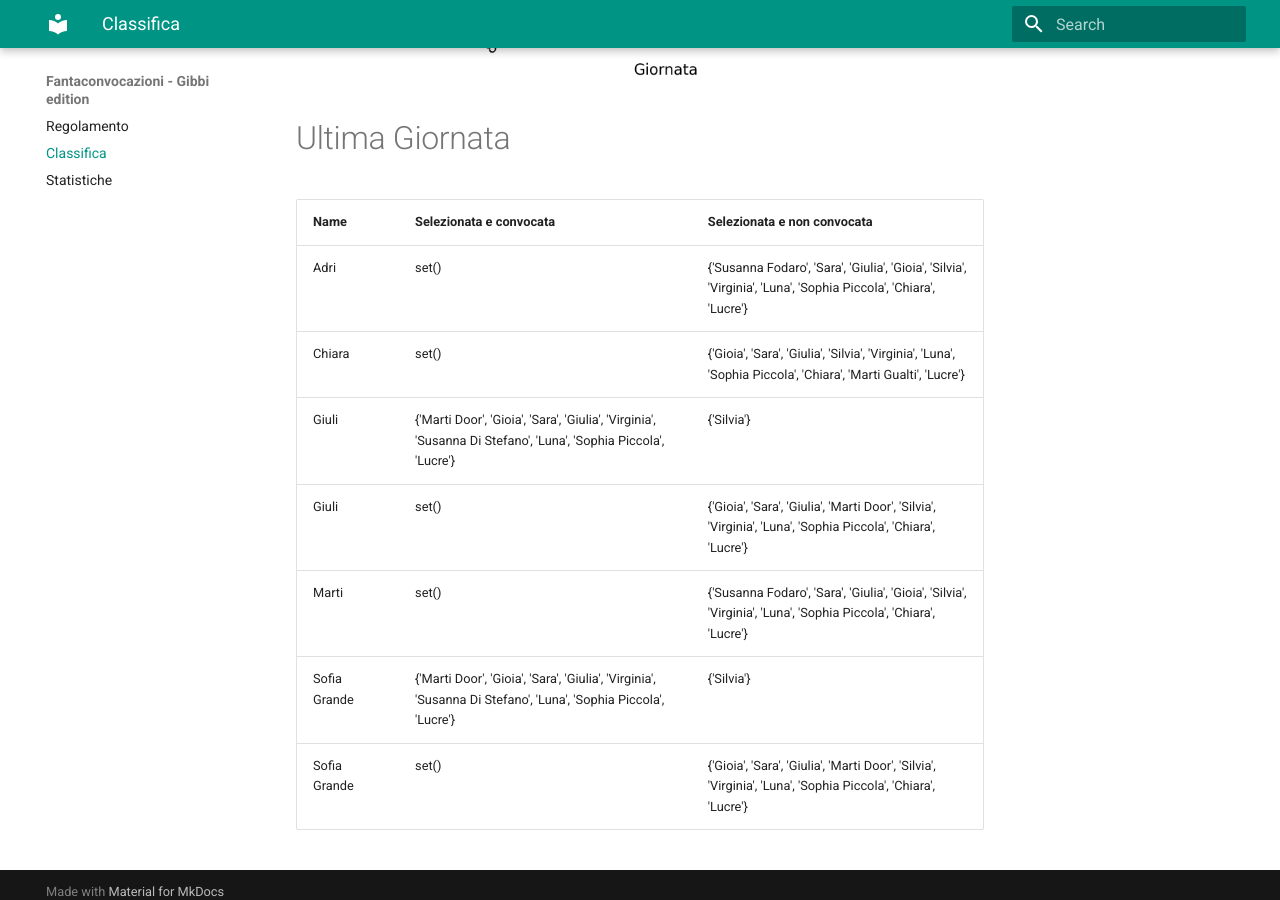
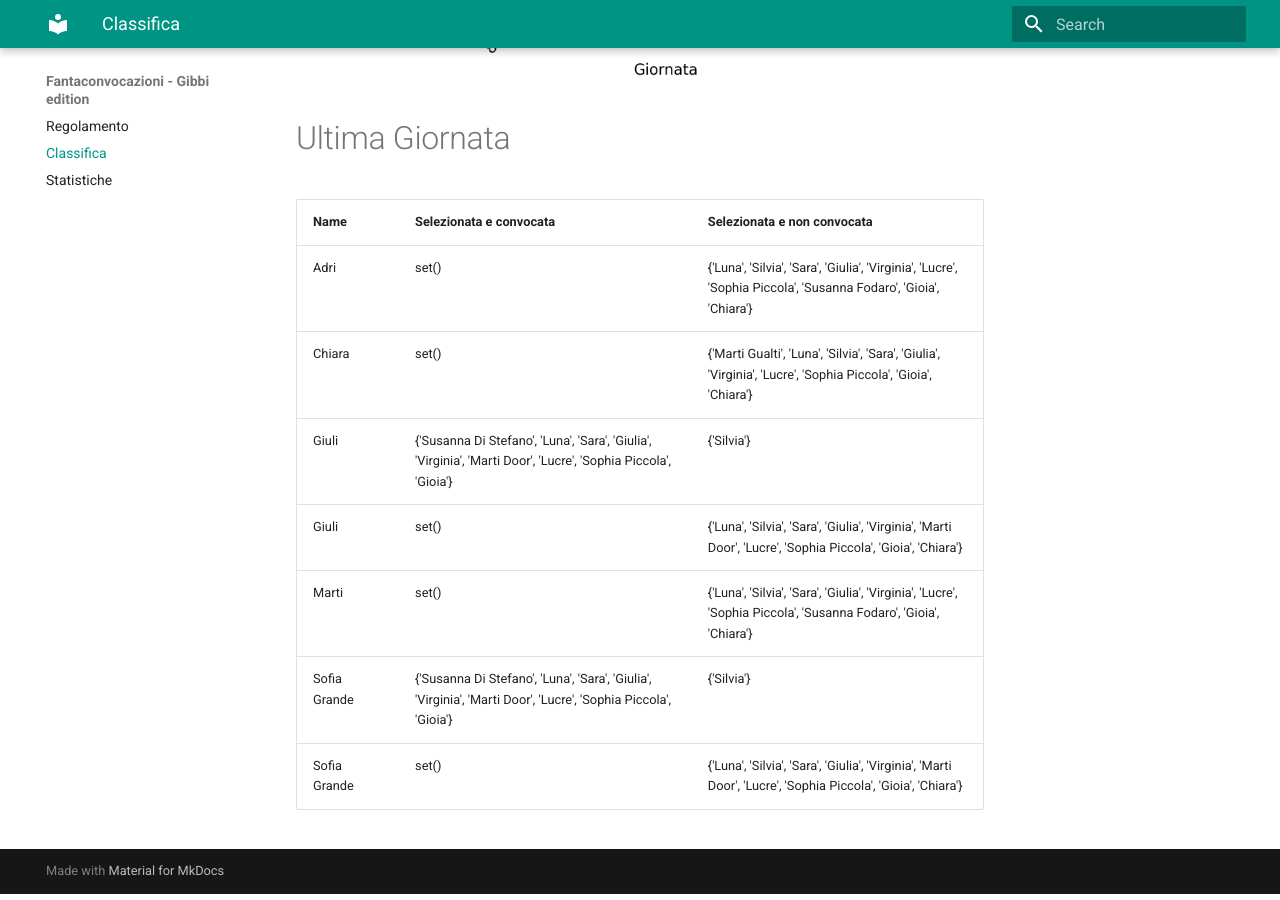
Before and after one commit to martinig94/fantagibbi, an MkDocs documentation site: the page built from docs/Classifica.md, in a window 1280 px wide and 900 px high, scrolled down 1030 px. Built offline with MkDocs 1.6.1 and Material for MkDocs 9.7.7, drawn with Linux system fonts in a browser that asks for light colours.

Commit message:
Auto-update from main.py

```diff
--- a/docs/Classifica.md
+++ b/docs/Classifica.md
@@ -18,11 +18,11 @@
 <!-- START_TABLE CORRECT -->
 | Name         | Selezionata e convocata                                                                                        | Selezionata e non convocata                                                                                      |
 |:-------------|:---------------------------------------------------------------------------------------------------------------|:-----------------------------------------------------------------------------------------------------------------|
-| Adri         | set()                                                                                                          | {'Susanna Fodaro', 'Sara', 'Giulia', 'Gioia', 'Silvia', 'Virginia', 'Luna', 'Sophia Piccola', 'Chiara', 'Lucre'} |
-| Chiara       | set()                                                                                                          | {'Gioia', 'Sara', 'Giulia', 'Silvia', 'Virginia', 'Luna', 'Sophia Piccola', 'Chiara', 'Marti Gualti', 'Lucre'}   |
-| Giuli        | {'Marti Door', 'Gioia', 'Sara', 'Giulia', 'Virginia', 'Susanna Di Stefano', 'Luna', 'Sophia Piccola', 'Lucre'} | {'Silvia'}                                                                                                       |
-| Giuli        | set()                                                                                                          | {'Gioia', 'Sara', 'Giulia', 'Marti Door', 'Silvia', 'Virginia', 'Luna', 'Sophia Piccola', 'Chiara', 'Lucre'}     |
-| Marti        | set()                                                                                                          | {'Susanna Fodaro', 'Sara', 'Giulia', 'Gioia', 'Silvia', 'Virginia', 'Luna', 'Sophia Piccola', 'Chiara', 'Lucre'} |
-| Sofia Grande | {'Marti Door', 'Gioia', 'Sara', 'Giulia', 'Virginia', 'Susanna Di Stefano', 'Luna', 'Sophia Piccola', 'Lucre'} | {'Silvia'}                                                                                                       |
-| Sofia Grande | set()                                                                                                          | {'Gioia', 'Sara', 'Giulia', 'Marti Door', 'Silvia', 'Virginia', 'Luna', 'Sophia Piccola', 'Chiara', 'Lucre'}     |
+| Adri         | set()                                                                                                          | {'Luna', 'Silvia', 'Sara', 'Giulia', 'Virginia', 'Lucre', 'Sophia Piccola', 'Susanna Fodaro', 'Gioia', 'Chiara'} |
+| Chiara       | set()                                                                                                          | {'Marti Gualti', 'Luna', 'Silvia', 'Sara', 'Giulia', 'Virginia', 'Lucre', 'Sophia Piccola', 'Gioia', 'Chiara'}   |
+| Giuli        | {'Susanna Di Stefano', 'Luna', 'Sara', 'Giulia', 'Virginia', 'Marti Door', 'Lucre', 'Sophia Piccola', 'Gioia'} | {'Silvia'}                                                                                                       |
+| Giuli        | set()                                                                                                          | {'Luna', 'Silvia', 'Sara', 'Giulia', 'Virginia', 'Marti Door', 'Lucre', 'Sophia Piccola', 'Gioia', 'Chiara'}     |
+| Marti        | set()                                                                                                          | {'Luna', 'Silvia', 'Sara', 'Giulia', 'Virginia', 'Lucre', 'Sophia Piccola', 'Susanna Fodaro', 'Gioia', 'Chiara'} |
+| Sofia Grande | {'Susanna Di Stefano', 'Luna', 'Sara', 'Giulia', 'Virginia', 'Marti Door', 'Lucre', 'Sophia Piccola', 'Gioia'} | {'Silvia'}                                                                                                       |
+| Sofia Grande | set()                                                                                                          | {'Luna', 'Silvia', 'Sara', 'Giulia', 'Virginia', 'Marti Door', 'Lucre', 'Sophia Piccola', 'Gioia', 'Chiara'}     |
 <!-- END_TABLE CORRECT -->
```
